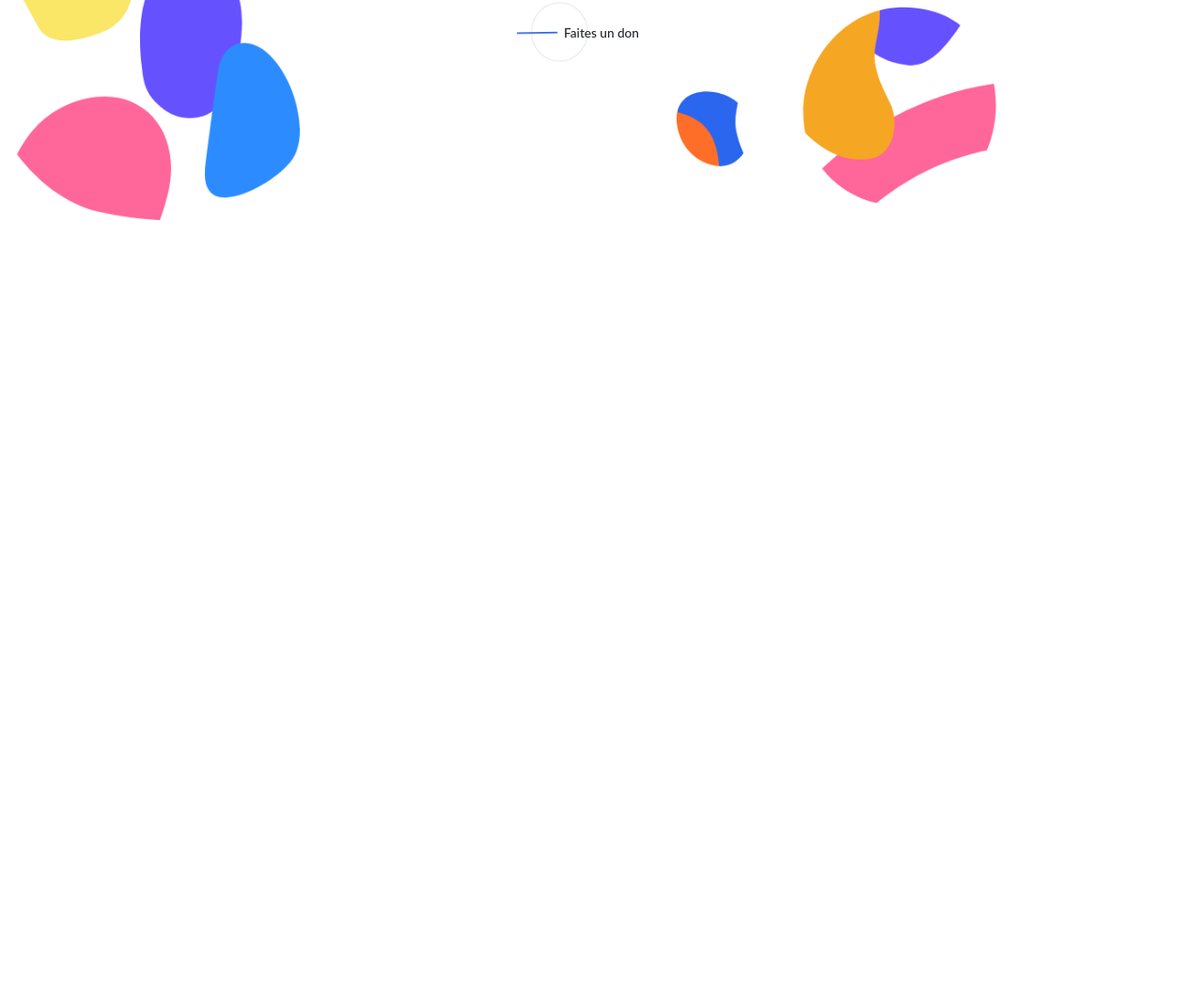
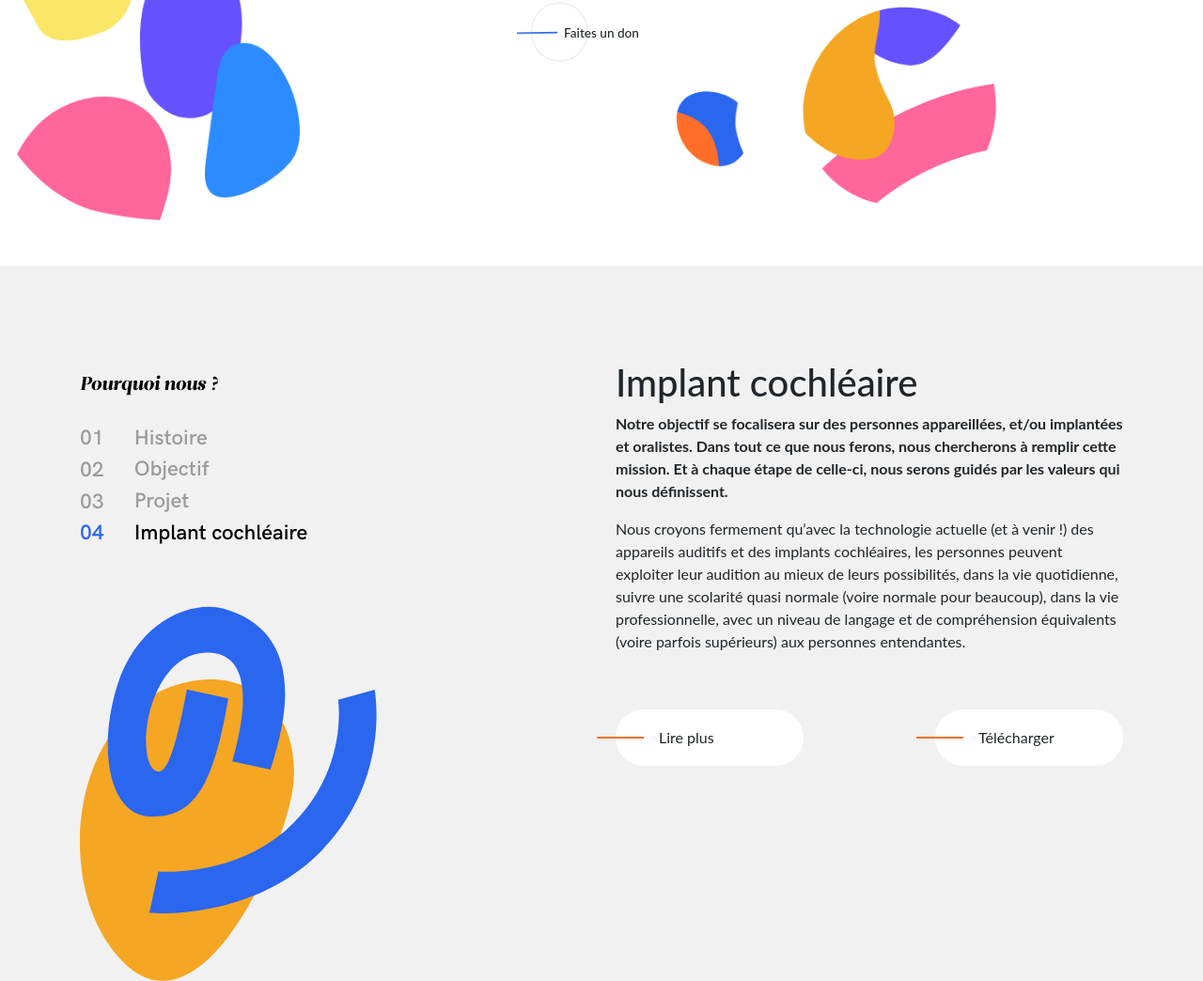
Before and after one commit to codeKameleon/auris-viva, a website: page src/index.html in a window 1280 px wide. Shown: the part 517-1561 px from the top of the page at 94% size. Before the commit the page ends 800 px from the top, so only its background shows below. Drawn offline with Linux system fonts and the light colour scheme.

Commit message:
feat(About): about section structure +  design

```diff
--- a/src/index.html
+++ b/src/index.html
@@ -55,6 +55,78 @@
       </div>
     </section>
     <!-- end HERO SECTION -->
+
+    <!-- start ABOUT SECTION -->
+    <section class="about container-fluid">
+      <div class="container">
+        <div class="row">
+          <div
+            class="col-sm-6 why-us d-flex flex-column justify-content-between align-items-start"
+          >
+            <h1 class="title">Pourquoi nous ?</h1>
+
+            <ul>
+              <li class="d-flex align-items-center">
+                <span>01</span>
+                <h2 class="subtitle">Histoire</h2>
+              </li>
+
+              <li class="d-flex align-items-center">
+                <span>02</span>
+                <h2 class="subtitle">Objectif</h2>
+              </li>
+
+              <li class="d-flex align-items-center">
+                <span>03</span>
+                <h2 class="subtitle">Projet</h2>
+              </li>
+
+              <li class="d-flex align-items-center selected">
+                <span>04</span>
+                <h2 class="subtitle">Implant cochléaire</h2>
+              </li>
+            </ul>
+
+            <img
+              class="illustration"
+              src="./assets/img/cochlear-implant.png"
+              alt="cochlear implant"
+            />
+          </div>
+
+          <div class="col-sm-6 description">
+            <h3 class="title">Implant cochléaire</h3>
+
+            <p class="intro">
+              Notre objectif se focalisera sur des personnes appareillées, et/ou
+              implantées et oralistes. Dans tout ce que nous ferons, nous
+              chercherons à remplir cette mission. Et à chaque étape de
+              celle-ci, nous serons guidés par les valeurs qui nous définissent.
+            </p>
+
+            <p>
+              Nous croyons fermement qu’avec la technologie actuelle (et à venir
+              !) des appareils auditifs et des implants cochléaires, les
+              personnes peuvent exploiter leur audition au mieux de leurs
+              possibilités, dans la vie quotidienne, suivre une scolarité quasi
+              normale (voire normale pour beaucoup), dans la vie
+              professionnelle, avec un niveau de langage et de compréhension
+              équivalents (voire parfois supérieurs) aux personnes entendantes.
+            </p>
+
+            <div class="links d-flex justify-content-between">
+              <a class="link d-flex align-items-center" href="#"
+                ><span class="text">Lire plus</span></a
+              >
+              <a class="link d-flex align-items-center" href="#"
+                ><span class="text">Télécharger</span></a
+              >
+            </div>
+          </div>
+        </div>
+      </div>
+    </section>
+    <!-- end ABOUT SECTION -->
     <script src="/js/jquery.min.js"></script>
     <script src="/js/popper.min.js"></script>
     <script src="/js/bootstrap.min.js"></script>
--- a/src/scss/_normalize.scss
+++ b/src/scss/_normalize.scss
@@ -147,6 +147,35 @@ sup {
 
 img {
   border-style: none;
+}
+
+/* Lists
+   ========================================================================== */
+
+/**
+ * 1. Remove default spaces
+   2. Remove default bullets of list items.
+ */
+
+ul {
+  margin: 0;
+  padding: 0;
+  list-style-type: none;
+}
+
+/* Links
+   ========================================================================== */
+
+/**
+ * Remove the default styling of links.
+ */
+a {
+  text-decoration: none;
+  color: inherit;
+  &:hover {
+    text-decoration: none;
+    color: inherit;
+  }
 }
 
 /* Forms
--- a/src/scss/_variables.scss
+++ b/src/scss/_variables.scss
@@ -2,13 +2,16 @@
 $Leitura: 'Leitura Display Italic';
 $Lato: 'Lato';
 $LatoBlack: 'Lato Black';
-$HK: 'HK Grotesk';
+$HKGrotesk: 'HK Grotesk';
 
 /* Colors */
 $white: #fff;
 $black: #000;
-$greyLight: rgba(207, 207, 207, 0.26);
-$primary: #2a66ee;
+$greyLight: #f3f3f3;
+$greyMedium: #f1f1f1;
+$greyDark: #9b9b9b;
+$blue: #2a66ee;
+$orange: #ff6e28;
 
 /* Layout */
 $headerHeight: 80px;
--- /dev/null
+++ b/src/scss/home/_about.scss
@@ -0,0 +1,84 @@
+.about {
+  position: relative;
+  padding: 100px 0 0;
+  background-color: $greyMedium;
+
+  .why-us {
+    color: $greyDark;
+    font-family: $HKGrotesk;
+    font-size: 1.4rem;
+
+    .title {
+      margin-bottom: 30px;
+      color: $black;
+      font-family: $Leitura;
+      font-size: 1.25rem;
+    }
+
+    .subtitle {
+      color: $greyDark;
+      margin-bottom: 0;
+      padding-left: 32px;
+      font-size: 1.4rem;
+    }
+
+    .selected {
+      & > * {
+        font-weight: 700;
+      }
+
+      span {
+        color: $blue;
+      }
+
+      .subtitle {
+        color: $black;
+      }
+    }
+  }
+
+  .illustration {
+    margin-top: 60px;
+  }
+
+  .description {
+    font-family: $Lato;
+    font-size: 1rem;
+
+    .title {
+      font-size: 2.5rem;
+    }
+
+    .intro {
+      font-weight: 700;
+    }
+  }
+
+  .links {
+    margin-top: 60px;
+  }
+
+  .link {
+    position: relative;
+    z-index: 1;
+    width: 200px;
+    height: 60px;
+    border-radius: 30px;
+    background-color: $white;
+
+    .text {
+      padding-left: 16px;
+    }
+
+    &::before {
+      content: '';
+      position: relative;
+      z-index: 2;
+      display: flex;
+      width: 50px;
+      height: 2px;
+      margin-left: -20px;
+      background-color: $orange;
+    }
+  }
+}
--- a/src/scss/layout/header/_header.scss
+++ b/src/scss/layout/header/_header.scss
@@ -11,19 +11,23 @@
   }
 
   .btn-menu {
+    position: relative;
     border: none;
     background-color: transparent;
 
     .text {
       position: relative;
+      z-index: 2;
       margin-right: 10px;
       font-family: $LatoBlack;
       font-size: 0.8rem;
       text-transform: uppercase;
+    }
 
     &::before {
       content: '';
       position: absolute;
+      z-index: 1;
       top: -20px;
       left: -25px;
       width: 60px;
@@ -33,4 +37,3 @@
     }
   }
 }
-}
--- a/src/scss/styles.scss
+++ b/src/scss/styles.scss
@@ -6,3 +6,4 @@
 @import './layout/header/header';
 
 @import './home/hero';
+@import './home/about';
```
Also changed, not shown: src/assets/img/cochlear-implant.png (added), src/css/styles.css. Lines whose indentation alone changed are shown as unchanged.
